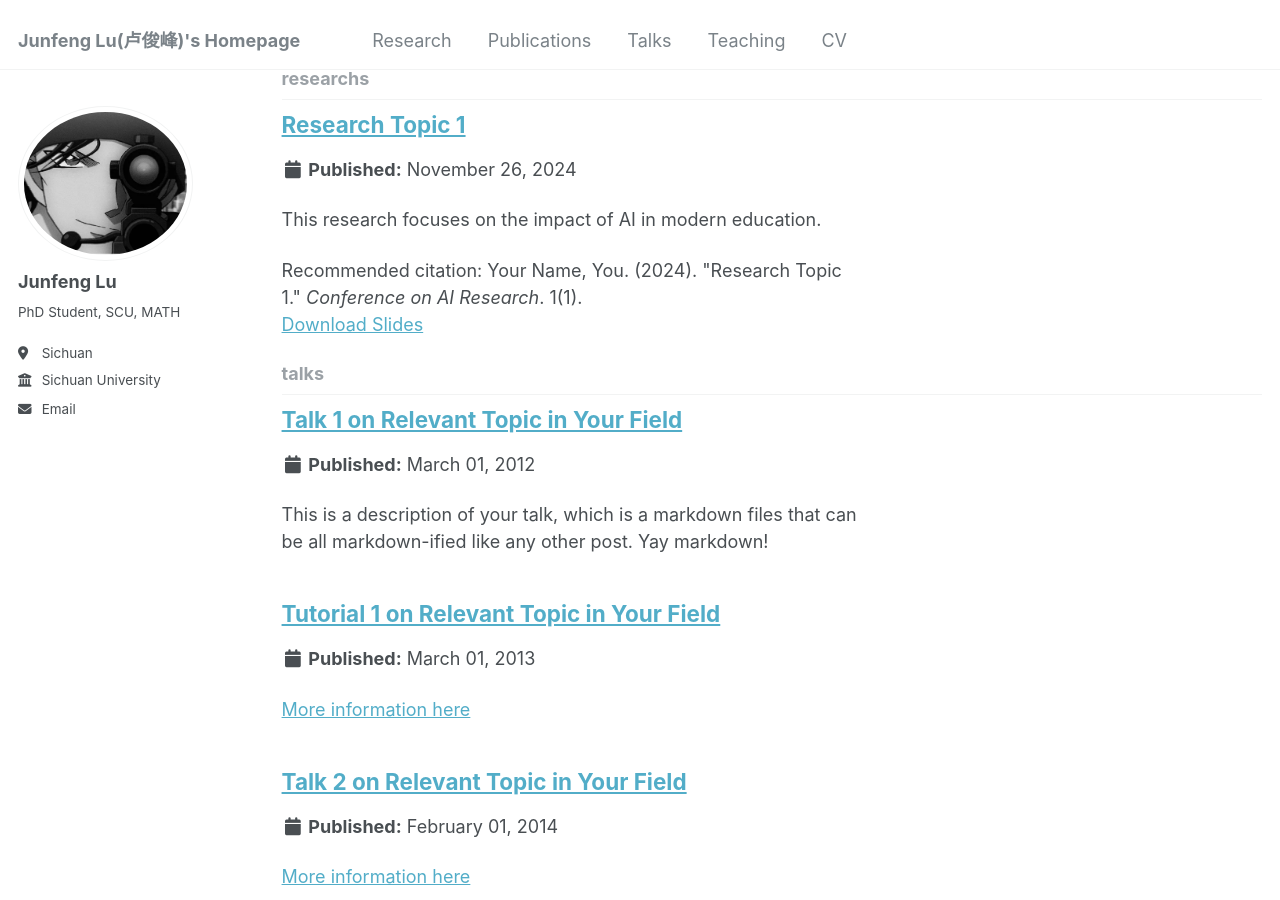
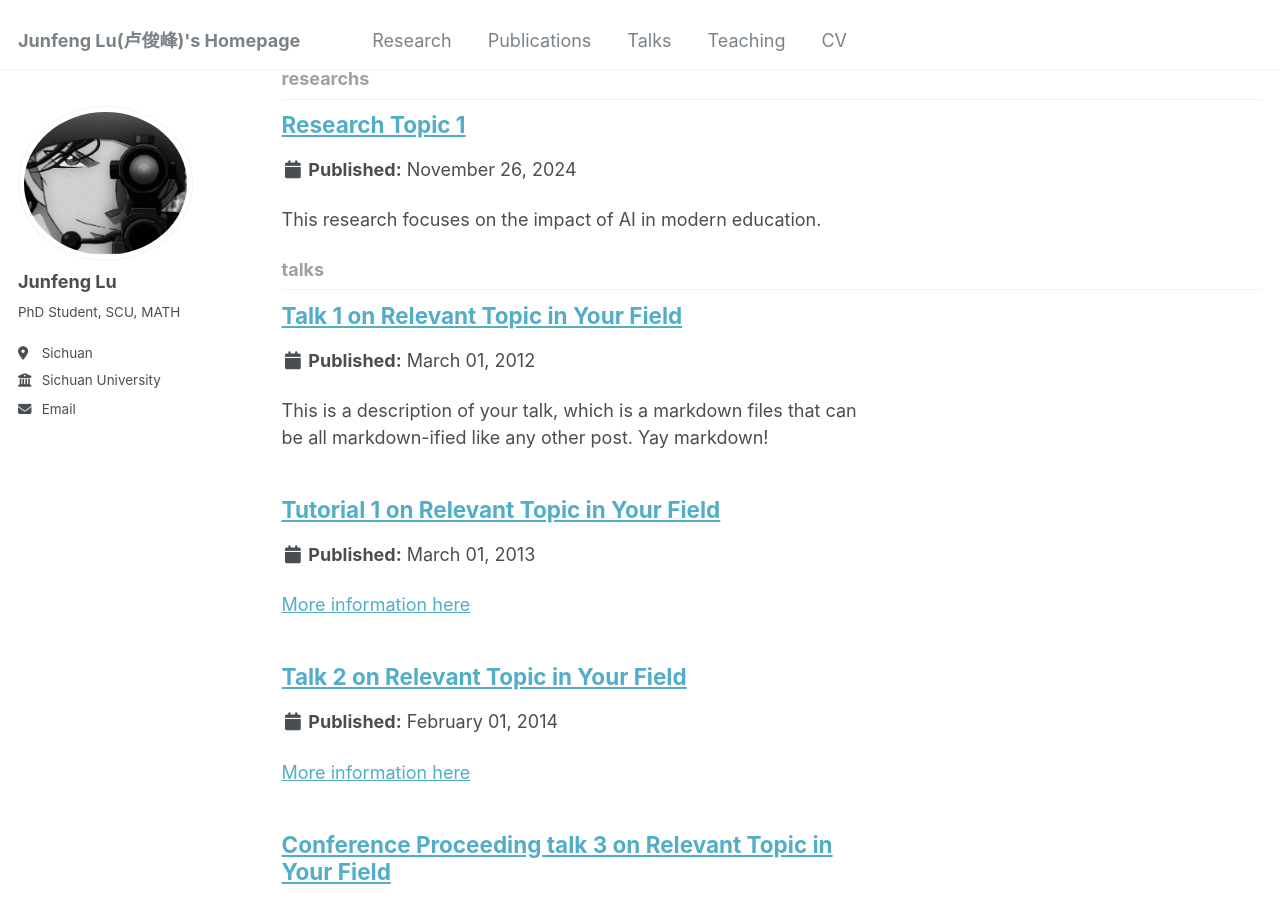
Before and after one commit to JunFengLu1/JunFengLu1.github.io, a Jekyll site: the page built from _pages/collection-archive.html, in a window 1280 px wide and 900 px high, scrolled down 2241 px. Built offline with Jekyll 4.4.1, drawn with Linux system fonts in a browser that asks for light colours.

Commit message:
Update 2024-11-26-research-topic-1.md

```diff
--- a/_researchs/2024-11-26-research-topic-1.md
+++ b/_researchs/2024-11-26-research-topic-1.md
@@ -2,14 +2,11 @@
 title: "Research Topic 1"
 collection: researchs
 category: research_projects
-permalink: /research/2024-11-26-research-topic-1
+permalink: /researchs/2024-11-26-research-topic-1
+date: 2024-11-26
 excerpt: 'This research focuses on the impact of AI in modern education.'
-date: 2024-11-26
-venue: 'Conference on AI Research'
-researchurl: 'http://academicpages.github.io/files/research1.pdf'
-slidesurl: 'http://academicpages.github.io/files/research-slides1.pdf'
-citation: 'Your Name, You. (2024). "Research Topic 1." <i>Conference on AI Research</i>. 1(1).'
 ---
+
 ## 矩阵和行列式
 
 ### 基础格式
```
